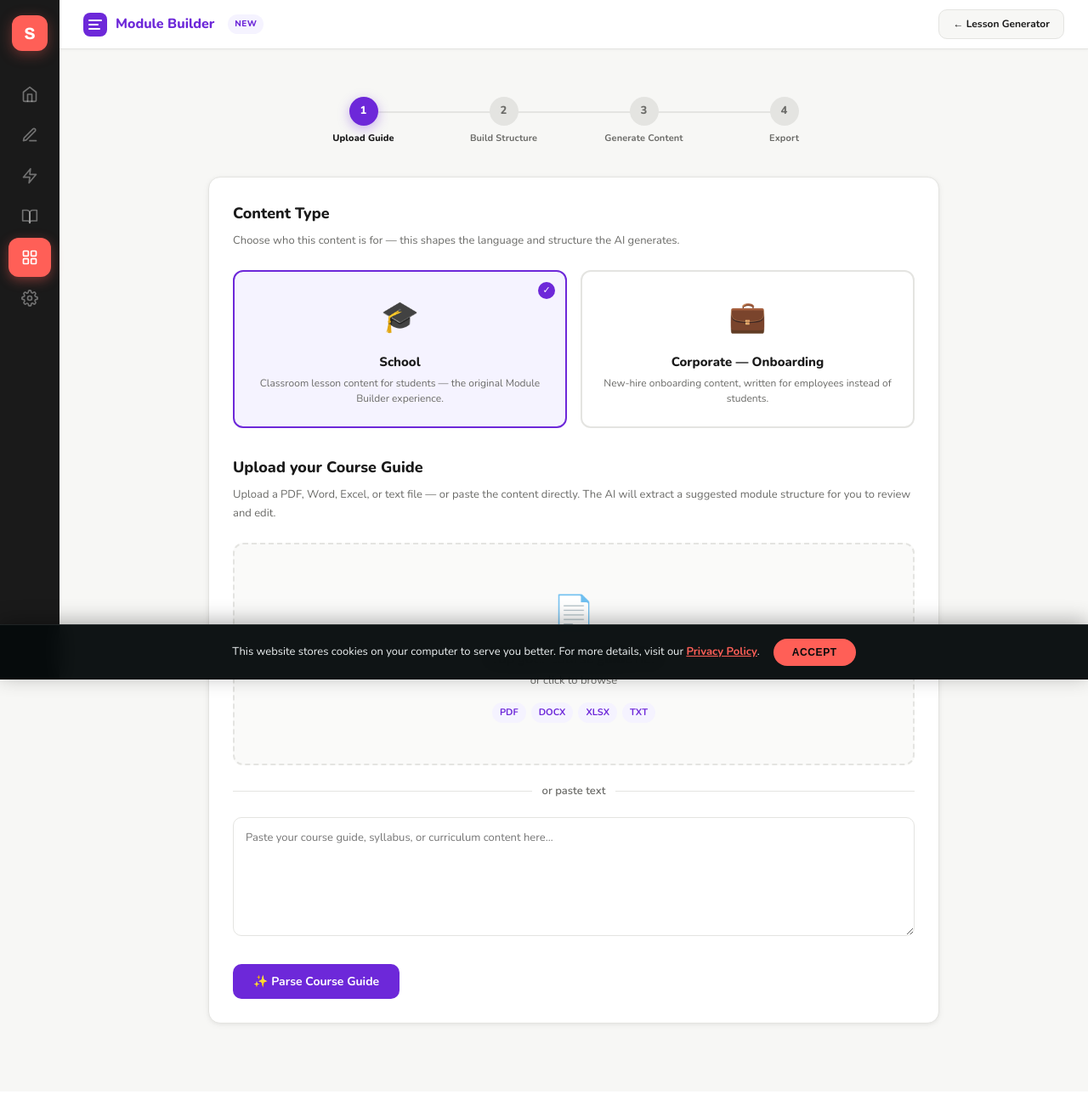
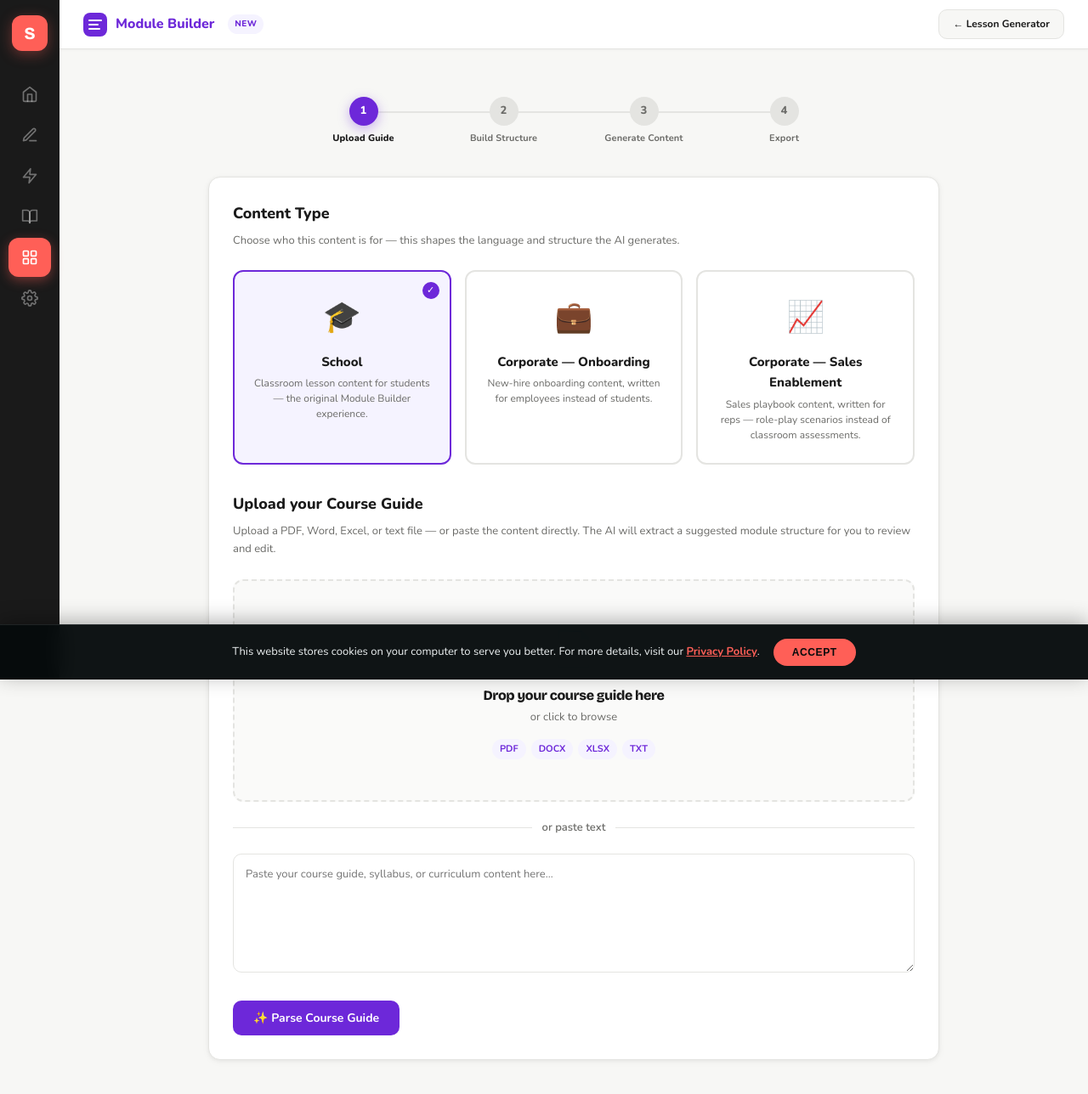
Before and after one commit to webbywife/LXD, a Flask app: page /modules in a window 1280 px wide. Shown: the top 1288 px of the page at 85% size. Before the commit the page ends 1210 px from the top, so only its background shows below. Run offline with Flask 3, Linux system fonts and the light colour scheme; the visitor is signed in with stand-in values (Sample User, id 1); parts of the project's set-up code (start-up, migrations or seed data) failed here and were passed over; some libraries are stand-ins or nearby versions.

Commit message:
Add Corporate Sales Enablement content type to Module Builder
Same pattern as the Onboarding content type: a new _CONTENT_TYPE_VOCAB
entry (sales reps, role-play scenarios, skills checks) and a third
Content Type card in Step 1. No exporter or Activities changes needed.

Co-Authored-By: Claude Sonnet 5 <noreply@anthropic.com>
Claude-Session: https://claude.ai/code/session_015fxsvScE6svGmEhyB9bd3h

```diff
--- a/module_generator.py
+++ b/module_generator.py
@@ -33,6 +33,15 @@ _CONTENT_TYPE_VOCAB = {
         "authentic_label": "Role-Readiness Assessment",
         "guide_label": "onboarding guide",
         "persona": "corporate L&D designer",
+    },
+    "sales": {
+        "learner": "sales reps",
+        "learner_cap": "Sales reps",
+        "objective_lead": "the sales rep will be able to",
+        "quiz_label": "Skills Check",
+        "authentic_label": "Role-Play Scenario",
+        "guide_label": "sales playbook",
+        "persona": "sales enablement designer",
     },
 }
 
--- a/templates/module_builder.html
+++ b/templates/module_builder.html
@@ -310,7 +310,7 @@ h1,h2,h3,h4,.grotesk{font-family:'Bricolage Grotesque',sans-serif;}
     <div class="card" style="margin-top:24px;">
       <p class="card-title">Content Type</p>
       <p class="card-sub">Choose who this content is for — this shapes the language and structure the AI generates.</p>
-      <div class="export-grid" style="grid-template-columns:repeat(2,1fr);margin-bottom:32px;">
+      <div class="export-grid" style="grid-template-columns:repeat(3,1fr);margin-bottom:32px;">
         <label class="export-card selected" id="ctSchool">
           <input type="radio" name="content_type" value="school" checked>
           <div class="export-check">✓</div>
@@ -324,6 +324,13 @@ h1,h2,h3,h4,.grotesk{font-family:'Bricolage Grotesque',sans-serif;}
           <div class="export-logo">💼</div>
           <div class="export-name">Corporate — Onboarding</div>
           <div class="export-desc">New-hire onboarding content, written for employees instead of students.</div>
+        </label>
+        <label class="export-card" id="ctSales">
+          <input type="radio" name="content_type" value="sales">
+          <div class="export-check">✓</div>
+          <div class="export-logo">📈</div>
+          <div class="export-name">Corporate — Sales Enablement</div>
+          <div class="export-desc">Sales playbook content, written for reps — role-play scenarios instead of classroom assessments.</div>
         </label>
       </div>
 
@@ -508,14 +515,14 @@ let courseData = {
   modules: []
 };
 let courseContext = ''; // raw text for AI context
-let contentType = 'school'; // 'school' | 'onboarding' — set by the Content Type cards in Step 1
+let contentType = 'school'; // 'school' | 'onboarding' | 'sales' — set by the Content Type cards in Step 1
 let activeSubId = null;
 let genResults = {}; // subId → html content
 let currentStep = 1;
 
 document.querySelectorAll('input[name=content_type]').forEach(radio => {
   radio.addEventListener('change', function() {
-    document.querySelectorAll('#ctSchool, #ctOnboarding').forEach(c => c.classList.remove('selected'));
+    document.querySelectorAll('#ctSchool, #ctOnboarding, #ctSales').forEach(c => c.classList.remove('selected'));
     this.closest('.export-card').classList.add('selected');
     contentType = this.value;
   });
```
